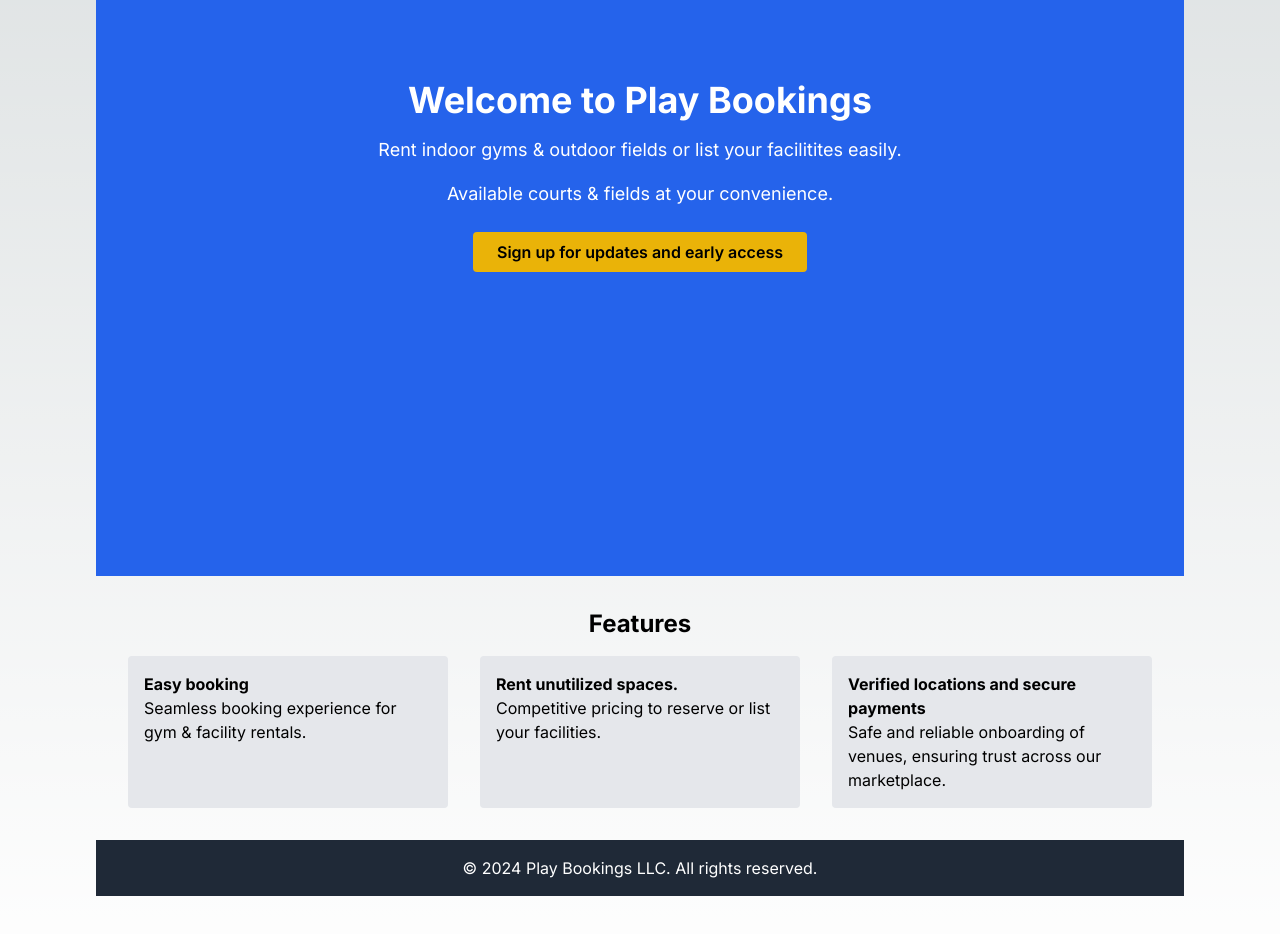
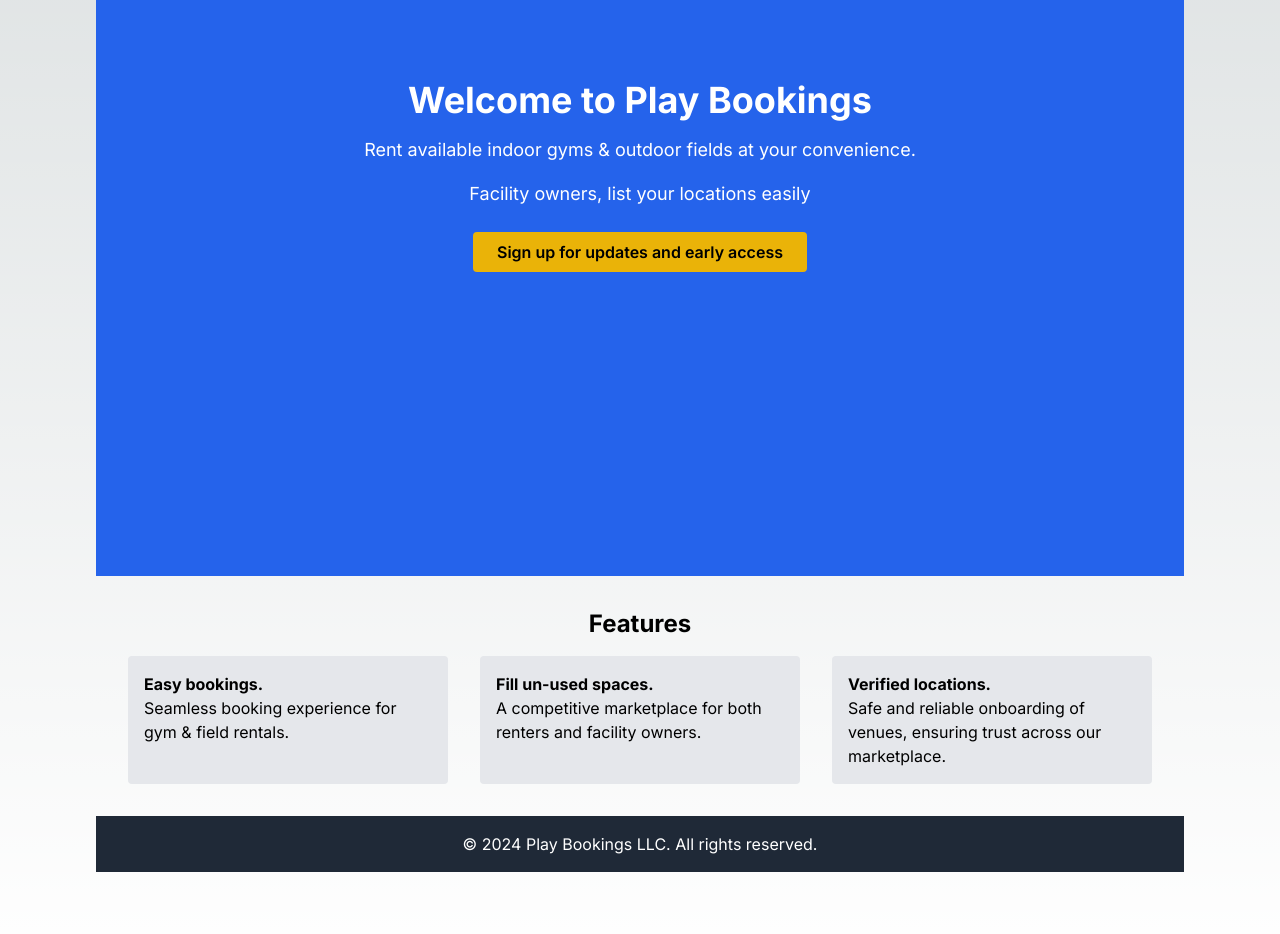
Before and after one commit to jensenmiers/PlayBookings.com, a Next.js app in the folder play-bookings/: page / in a window 1280 px wide. Shown: the part 380-1314 px from the top of the page. Built offline with nearby package versions, Linux system fonts and the light colour scheme.

Commit message:
new copy today

```diff
--- a/play-bookings/src/app/page.js
+++ b/play-bookings/src/app/page.js
@@ -18,8 +18,8 @@ export default function Home() {
         {/* Hero Section */}
         <section className="flex flex-col items-center justify-center h-screen bg-blue-600 text-white">
           <h2 className="text-4xl font-bold">Welcome to Play Bookings</h2>
-          <p className="mt-4 text-lg">Rent indoor gyms & outdoor fields or list your facilitites easily.</p>
-          <p className="mt-4 text-lg">Available courts & fields at your convenience.</p>
+          <p className="mt-4 text-lg">Rent available indoor gyms & outdoor fields at your convenience.</p>
+          <p className="mt-4 text-lg">Facility owners, list your locations easily</p>
           <button className="mt-6 px-6 py-2 bg-yellow-500 text-black font-semibold rounded">Sign up for updates and early access</button>
         </section>
 
@@ -28,15 +28,15 @@ export default function Home() {
           <h3 className="text-2xl font-bold text-center">Features</h3>
           <div className="mt-4 grid grid-cols-1 md:grid-cols-3 gap-8">
             <div className="p-4 bg-gray-200 rounded">
-              <h4 className="font-bold">Easy booking</h4>
-              <p>Seamless booking experience for gym & facility rentals.</p>
+              <h4 className="font-bold">Easy bookings.</h4>
+              <p>Seamless booking experience for gym & field rentals.</p>
             </div>
             <div className="p-4 bg-gray-200 rounded">
-              <h4 className="font-bold">Rent unutilized spaces.</h4>
-              <p>Competitive pricing to reserve or list your facilities.</p>
+              <h4 className="font-bold">Fill un-used spaces.</h4>
+              <p>A competitive marketplace for both renters and facility owners.</p>
             </div>
             <div className="p-4 bg-gray-200 rounded">
-              <h4 className="font-bold">Verified locations and secure payments</h4>
+              <h4 className="font-bold">Verified locations.</h4>
               <p>Safe and reliable onboarding of venues, ensuring trust across our marketplace.</p>
             </div>
           </div>
```
